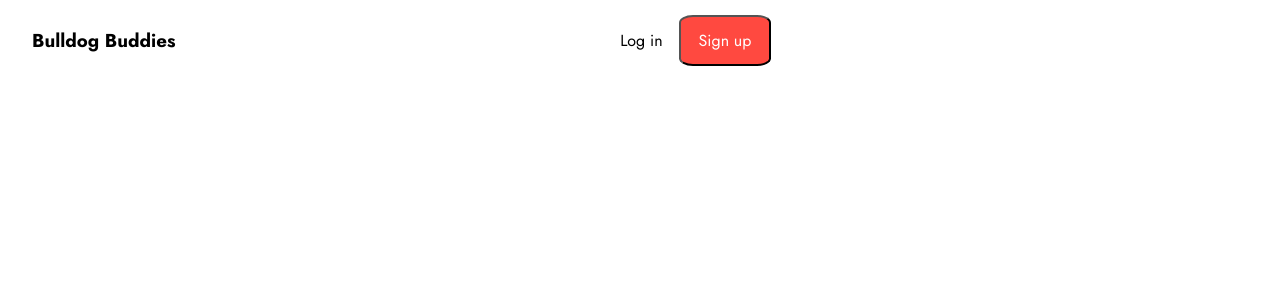
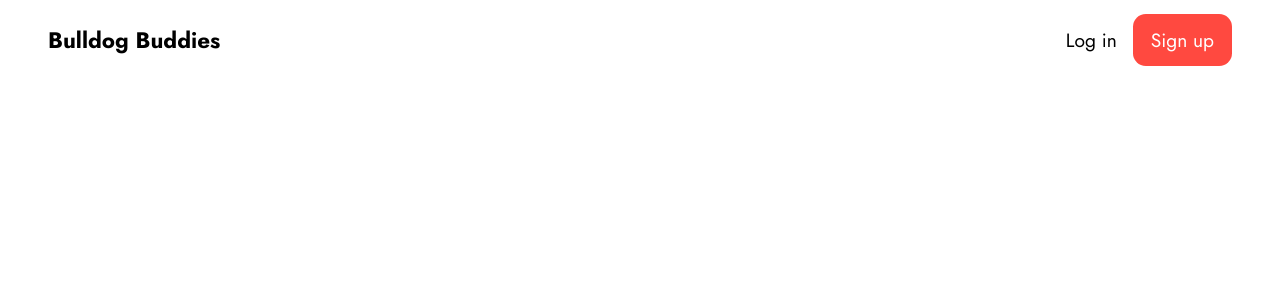
Before and after one commit to rishivandhan/BullDogBuddies, a React (Create React App) app in the folder bulldog-buddies/: page / in a window 1280 px wide. Shown: the top 300 px of the page. Built offline with nearby package versions, Linux system fonts and the light colour scheme; a web font is replaced by a local one.

Commit message:
toni updates

```diff
--- a/bulldog-buddies/src/components/navBar.css
+++ b/bulldog-buddies/src/components/navBar.css
@@ -1,20 +1,24 @@
-
 header {
     display: flex;
     align-items: center;
     justify-content: space-between;
     height: 80px;
-    padding: 0 2rem;
+    padding: 0 3rem;
     background-color: white;
     color: var(--textColor);
 }
 nav a {
     margin: 0 1rem;
     color: var(--textColor);
-    text-decoration: none;;
+    text-decoration: none;
 }
 nav a:hover {
     color: var(--secondaryColor);
+}
+header a {
+    text-decoration: none;
+    color: black;
+    font-size: larger;
 }
 header .nav-btn{
     cursor: pointer;
@@ -22,24 +26,26 @@ header .nav-btn{
     border: none;
     outline: none;
     color: var(--textColor);
-    visibility:hidden;
-    font-size: 1.5rem;
+    display: none;
+    font-size: 2rem;
 }
 .signup-btn{
     background: var(--mainColor);
     color: white;
+    cursor: pointer;
     padding: 12px;
     padding-left: 18px;
     padding-right: 18px;
-    border-radius: 15%;
-    font-size: 1rem;
-
+    border-radius: 0.8rem;
+    font-size: 1.2rem;
+    border: none;
+    outline: none;
 }
 
 
 @media only screen and (max-width: 750px) {
     header .nav-btn {
-        visibility: visible;
+        display:flex;
         opacity: 1;
     }
     header nav {
@@ -52,10 +58,13 @@ header .nav-btn{
         flex-direction: column;
         align-items: center;
         justify-content: center;
-        gap: 1.5rem;
+        gap: 1rem;
         background-color: var(--mainColor);
         transition: 1s;
         transform: translateY(-100vh);
+    }
+    .signup-btn {
+        background: none;
     }
     header .responsive_nav {
         transform: none;
--- a/bulldog-buddies/src/components/navBar.js
+++ b/bulldog-buddies/src/components/navBar.js
@@ -1,18 +1,16 @@
 import { FaBars, FaTimes } from "react-icons/fa";
 import { useRef } from "react";
-import './Navbar.css'
-
+import './Navbar.css';
 
 function Navbar() {
     const navRef = useRef();
-
     const showNavbar = () => {
         navRef.current.classList.toggle("responsive_nav");
     }
 
     return (
         <header>
-            <h3>Bulldog Buddies</h3>
+            <h3><a href="/">Bulldog Buddies</a></h3>
             <nav ref={navRef}>
                 <a href="/">Log in</a>
                 <button className="signup-btn" onClick="/">
```
